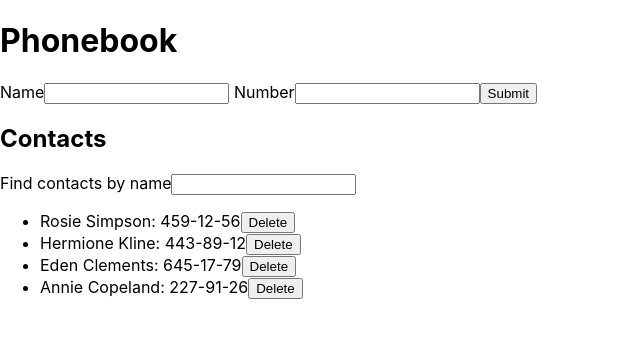
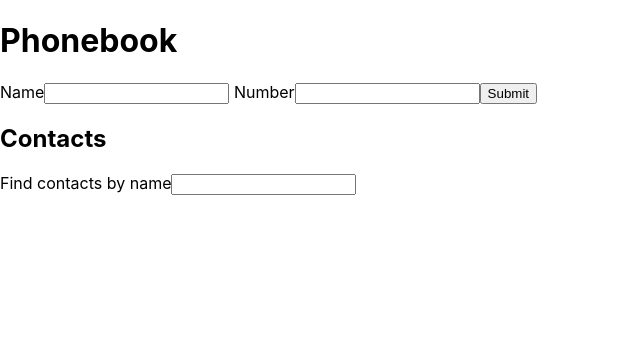
Before and after one commit to webdevbiv/goit-react-hw-02-phonebook, a React (Create React App) app: page / in a window 1280 px wide. Shown: the top 338 px of the page, without its empty margins (0-640 px from the left). Built offline with nearby package versions, Linux system fonts and the light colour scheme.

Commit message:
final-logic

```diff
--- a/src/components/App.jsx
+++ b/src/components/App.jsx
@@ -7,14 +7,8 @@ import Filter from './Filter/Filter'
 import { nanoid } from 'nanoid'
 
 export default class App extends Component {
-  // static propTypes = {second: third}
   state = {
-    contacts: [
-      { id: 'id-1', name: 'Rosie Simpson', number: '459-12-56' },
-      { id: 'id-2', name: 'Hermione Kline', number: '443-89-12' },
-      { id: 'id-3', name: 'Eden Clements', number: '645-17-79' },
-      { id: 'id-4', name: 'Annie Copeland', number: '227-91-26' },
-    ],
+    contacts: [],
     filter: ''
   }
 
@@ -42,7 +36,6 @@ export default class App extends Component {
   filteredContacts = () => {
     const { contacts, filter } = this.state
     let filteredContacts = contacts
-    console.log(filter.length);
     filter.length < 0 ?
       filteredContacts = contacts
       : filteredContacts = contacts.filter(contact => contact.name.toLowerCase().includes(filter.toLowerCase()))
--- a/src/components/ContactForm/ContactForm.jsx
+++ b/src/components/ContactForm/ContactForm.jsx
@@ -1,13 +1,15 @@
-// import PropTypes from 'prop-types'
+import PropTypes from 'prop-types'
 import React, { Component } from 'react'
 
 const INITIAL_STATE = {
     name: '',
     number: ''
 }
+export default class ContactForm extends Component {
+    static propTypes = {
+        onSubmit: PropTypes.func.isRequired,
+    }
 
-export default class ContactForm extends Component {
-    //   static propTypes = {second: third}
     state = { ...INITIAL_STATE }
 
     handleChange = (e) => {
@@ -36,7 +38,7 @@ export default class ContactForm extends Component {
                     <input
                         type="text"
                         name="name"
-                        // pattern="^[a-zA-Zа-яА-Я]+(([' -][a-zA-Zа-яА-Я ])?[a-zA-Zа-яА-Я]*)*$"
+                        pattern="^[a-zA-Zа-яА-Я]+(([' -][a-zA-Zа-яА-Я ])?[a-zA-Zа-яА-Я]*)*$"
                         title="Name may contain only letters, apostrophe, dash and spaces. For example Adrian, Jacob Mercer, Charles de Batz de Castelmore d'Artagnan"
                         required
                         onChange={this.handleChange}
@@ -46,7 +48,7 @@ export default class ContactForm extends Component {
                     <input
                         type="tel"
                         name="number"
-                        // pattern="\+?\d{1,4}?[-.\s]?\(?\d{1,3}?\)?[-.\s]?\d{1,4}[-.\s]?\d{1,4}[-.\s]?\d{1,9}"
+                        pattern="\+?\d{1,4}?[-.\s]?\(?\d{1,3}?\)?[-.\s]?\d{1,4}[-.\s]?\d{1,4}[-.\s]?\d{1,9}"
                         title="Phone number must be digits and can contain spaces, dashes, parentheses and can start with +"
                         required
                         onChange={this.handleChange}
--- a/src/components/Filter/Filter.jsx
+++ b/src/components/Filter/Filter.jsx
@@ -1,15 +1,21 @@
 import React from 'react'
-
-export default function Filter({ onChange }) {
+import PropTypes from 'prop-types'
+function Filter({ onChange }) {
     return (
         <label>Find contacts by name
             <input
                 type="text"
                 name="filter"
-                // pattern="^[a-zA-Zа-яА-Я]+(([' -][a-zA-Zа-яА-Я ])?[a-zA-Zа-яА-Я]*)*$"
+                pattern="^[a-zA-Zа-яА-Я]+(([' -][a-zA-Zа-яА-Я ])?[a-zA-Zа-яА-Я]*)*$"
                 title="Name may contain only letters, apostrophe, dash and spaces. For example Adrian, Jacob Mercer, Charles de Batz de Castelmore d'Artagnan"
                 onChange={onChange}
             />
         </label>
     )
 }
+
+Filter.propTypes = {
+    onChange: PropTypes.func.isRequired
+}
+
+export default Filter
```
Also changed, not shown: src/components/ContactList/ContactList.jsx (+9 -9 lines).
